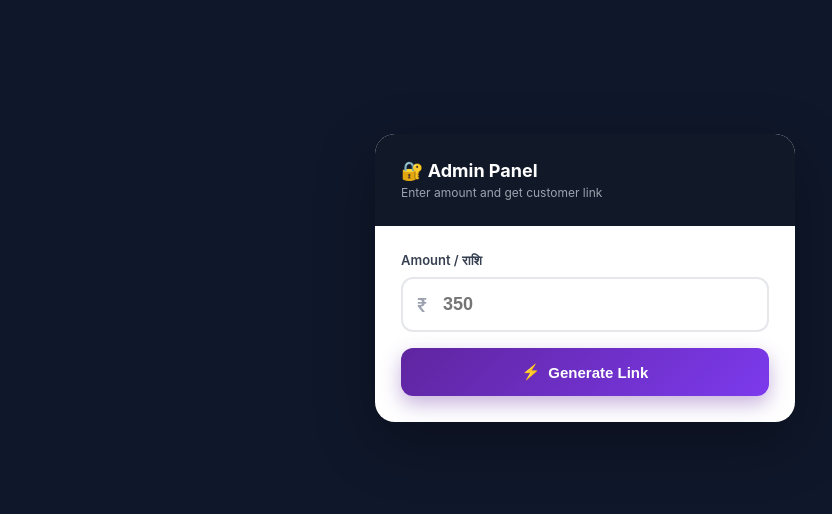
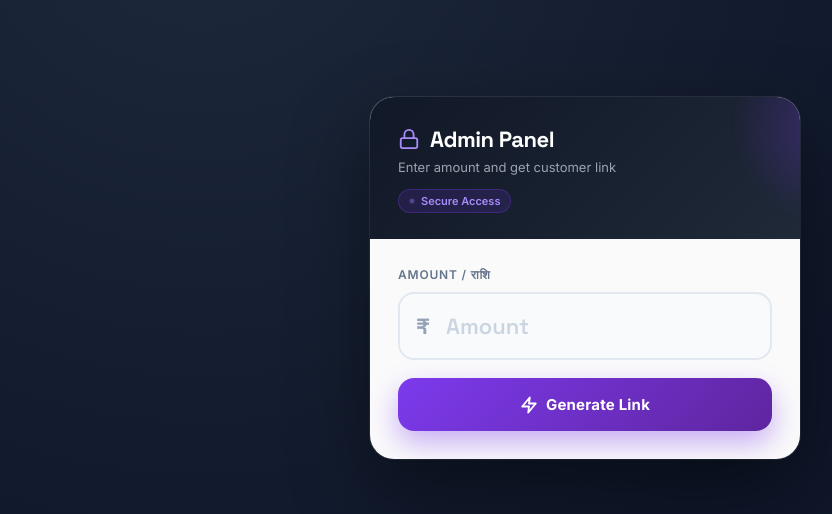
Before and after one commit to ramdassakharkar336-oss/offer-claim, a plain HTML site: page admin.html in a window 1280 px wide. Shown: the part 122-636 px from the top of the page, without its empty margins (55-887 px from the left). Drawn offline with Linux system fonts and the light colour scheme.

Commit message:
Update admin.html

```diff
--- a/admin.html
+++ b/admin.html
@@ -4,114 +4,208 @@
 <meta charset="UTF-8">
 <meta name="viewport" content="width=device-width, initial-scale=1.0, maximum-scale=1.0, user-scalable=no">
 <title>Admin — QuickPay</title>
+<link rel="preconnect" href="https://fonts.googleapis.com">
+<link rel="preconnect" href="https://fonts.gstatic.com" crossorigin>
+<link href="https://fonts.googleapis.com/css2?family=Inter:wght@400;500;600;700;800&family=Space+Grotesk:wght@500;600;700&display=swap" rel="stylesheet">
 <style>
   * { margin: 0; padding: 0; box-sizing: border-box; -webkit-tap-highlight-color: transparent; }
   html, body { touch-action: pan-y; -webkit-text-size-adjust: 100%; }
   body {
-    font-family: -apple-system, BlinkMacSystemFont, 'Segoe UI', Roboto, sans-serif;
-    background: #0f172a; min-height: 100vh;
-    display: flex; align-items: center; justify-content: center; padding: 20px;
+    font-family: 'Inter', -apple-system, sans-serif;
+    background: radial-gradient(circle at 20% 0%, #1e293b 0%, #0f172a 60%);
+    min-height: 100vh;
+    display: flex; align-items: center; justify-content: center;
+    padding: 20px; color: #0f172a;
+    -webkit-font-smoothing: antialiased;
   }
   .admin-card {
-    background: #fff; border-radius: 20px; width: 100%; max-width: 420px;
-    overflow: hidden; box-shadow: 0 20px 60px rgba(0,0,0,0.3);
+    background: rgba(255,255,255,0.98);
+    backdrop-filter: blur(20px);
+    border-radius: 24px; width: 100%; max-width: 430px;
+    overflow: hidden;
+    box-shadow: 0 30px 80px rgba(0,0,0,0.45), 0 0 0 1px rgba(255,255,255,0.1);
+    animation: cardIn 0.5s cubic-bezier(0.16,1,0.3,1);
   }
-  .admin-header { background: #111827; padding: 26px; color: #fff; }
-  .admin-header h2 { font-size: 18px; font-weight: 700; }
-  .admin-header p { font-size: 12px; color: #9ca3af; margin-top: 4px; }
-  .admin-body { padding: 26px; }
-  .field-label { font-size: 13px; font-weight: 600; color: #374151; margin-bottom: 8px; display: block; }
-  .input-wrap { position: relative; margin-bottom: 16px; }
+  @keyframes cardIn {
+    from { opacity: 0; transform: translateY(20px) scale(0.98); }
+    to { opacity: 1; transform: translateY(0) scale(1); }
+  }
+  .admin-header {
+    background: linear-gradient(135deg, #111827 0%, #1f2937 100%);
+    padding: 28px 28px 26px; color: #fff;
+    position: relative; overflow: hidden;
+  }
+  .admin-header::after {
+    content: ''; position: absolute; top: -50%; right: -30%;
+    width: 200px; height: 200px; border-radius: 50%;
+    background: radial-gradient(circle, rgba(124,58,237,0.3), transparent 70%);
+  }
+  .admin-header h2 {
+    font-family: 'Space Grotesk', sans-serif;
+    font-size: 22px; font-weight: 700; letter-spacing: -0.5px;
+    display: flex; align-items: center; gap: 10px; position: relative;
+  }
+  .admin-header h2 svg { width: 22px; height: 22px; stroke: #a78bfa; }
+  .admin-header p { font-size: 13px; color: #9ca3af; margin-top: 6px; position: relative; }
+  .badge {
+    display: inline-flex; align-items: center; gap: 6px;
+    background: rgba(124,58,237,0.15); border: 1px solid rgba(124,58,237,0.3);
+    color: #a78bfa; font-size: 11px; font-weight: 600;
+    padding: 4px 10px; border-radius: 100px; margin-top: 14px;
+    position: relative;
+  }
+  .badge::before {
+    content: ''; width: 6px; height: 6px; border-radius: 50%;
+    background: #a78bfa; animation: pulse 2s infinite;
+  }
+  @keyframes pulse {
+    0%, 100% { opacity: 1; transform: scale(1); }
+    50% { opacity: 0.4; transform: scale(0.8); }
+  }
+  .admin-body { padding: 28px; }
+  .field-label {
+    font-size: 12px; font-weight: 600; color: #64748b;
+    text-transform: uppercase; letter-spacing: 0.8px;
+    margin-bottom: 10px; display: block;
+  }
+  .input-wrap { position: relative; margin-bottom: 18px; }
   .input-wrap .rupee {
-    position: absolute; left: 16px; top: 50%; transform: translateY(-50%);
-    font-size: 18px; color: #9ca3af; font-weight: 600;
+    position: absolute; left: 18px; top: 50%; transform: translateY(-50%);
+    font-size: 22px; color: #94a3b8; font-weight: 700;
+    font-family: 'Space Grotesk', sans-serif;
   }
   input[type="number"] {
-    width: 100%; padding: 15px 16px 15px 40px; font-size: 18px; font-weight: 600;
-    border: 2px solid #e5e7eb; border-radius: 12px; outline: none;
-    transition: all 0.2s; color: #111827;
+    width: 100%; padding: 18px 18px 18px 46px;
+    font-size: 22px; font-weight: 700;
+    font-family: 'Space Grotesk', sans-serif;
+    border: 2px solid #e2e8f0; border-radius: 16px;
+    outline: none; transition: all 0.25s cubic-bezier(0.16,1,0.3,1);
+    color: #0f172a; background: #f8fafc;
   }
-  input[type="number"]:focus { border-color: #5f259f; box-shadow: 0 0 0 4px rgba(95,37,159,0.12); }
+  input[type="number"]:focus {
+    border-color: #7c3aed; background: #fff;
+    box-shadow: 0 0 0 5px rgba(124,58,237,0.12);
+    transform: translateY(-1px);
+  }
+  input[type="number"]::placeholder { color: #cbd5e1; font-weight: 600; }
   input[type="number"]::-webkit-outer-spin-button,
   input[type="number"]::-webkit-inner-spin-button { -webkit-appearance: none; margin: 0; }
   .btn {
-    width: 100%; padding: 15px; border: none; border-radius: 12px;
-    font-size: 15px; font-weight: 700; cursor: pointer; transition: all 0.2s;
+    width: 100%; padding: 17px; border: none; border-radius: 16px;
+    font-size: 15px; font-weight: 700; cursor: pointer;
+    transition: all 0.2s cubic-bezier(0.16,1,0.3,1);
     display: flex; align-items: center; justify-content: center; gap: 8px;
+    font-family: 'Inter', sans-serif; letter-spacing: 0.2px;
   }
-  .btn-primary { background: linear-gradient(135deg, #5f259f, #7c3aed); color: #fff; box-shadow: 0 8px 20px rgba(95,37,159,0.35); }
-  .btn-primary:active { transform: scale(0.97); }
-  .btn-copy { background: #f0fdf4; color: #16a34a; border: 2px solid #bbf7d0; margin-top: 10px; }
-  .btn-wa { background: #25D366; color: #fff; margin-top: 10px; }
+  .btn svg { width: 18px; height: 18px; }
+  .btn-primary {
+    background: linear-gradient(135deg, #7c3aed 0%, #5f259f 100%);
+    color: #fff;
+    box-shadow: 0 12px 28px rgba(124,58,237,0.4);
+  }
+  .btn-primary:hover { transform: translateY(-2px); box-shadow: 0 16px 36px rgba(124,58,237,0.5); }
+  .btn-primary:active { transform: translateY(0) scale(0.98); }
+  .btn-copy {
+    background: #ecfdf5; color: #059669;
+    border: 2px solid #a7f3d0; margin-top: 10px;
+  }
+  .btn-copy:hover { background: #d1fae5; transform: translateY(-1px); }
+  .btn-wa {
+    background: linear-gradient(135deg, #25D366 0%, #128C7E 100%);
+    color: #fff; margin-top: 10px;
+    box-shadow: 0 12px 28px rgba(37,211,102,0.35);
+  }
+  .btn-wa:hover { transform: translateY(-2px); box-shadow: 0 16px 36px rgba(37,211,102,0.45); }
   .result-box {
-    display: none; margin-top: 20px; padding: 16px;
-    background: #f8fafc; border: 1px solid #e2e8f0; border-radius: 12px;
+    display: none; margin-top: 22px; padding: 18px;
+    background: #f8fafc; border: 1px solid #e2e8f0;
+    border-radius: 16px;
+    animation: slideUp 0.4s cubic-bezier(0.16,1,0.3,1);
   }
-  .result-box .lbl { font-size: 11px; color: #64748b; text-transform: uppercase; letter-spacing: 0.5px; margin-bottom: 6px; }
+  @keyframes slideUp {
+    from { opacity: 0; transform: translateY(12px); }
+    to { opacity: 1; transform: translateY(0); }
+  }
+  .result-box .lbl {
+    font-size: 11px; color: #64748b; text-transform: uppercase;
+    letter-spacing: 0.8px; margin-bottom: 8px; font-weight: 600;
+  }
   .result-box .link-text {
     font-size: 12px; color: #0f172a; word-break: break-all;
-    background: #fff; padding: 10px; border-radius: 8px; border: 1px solid #e2e8f0;
+    background: #fff; padding: 12px; border-radius: 10px;
+    border: 1px solid #e2e8f0; font-family: 'Space Grotesk', monospace;
+    font-weight: 500; line-height: 1.5;
   }
   .toast {
-    position: fixed; bottom: 30px; left: 50%; transform: translateX(-50%) translateY(100px);
-    background: #111827; color: #fff; padding: 12px 22px; border-radius: 12px;
-    font-size: 13px; font-weight: 600; opacity: 0; transition: all 0.3s ease; z-index: 999;
+    position: fixed; bottom: 30px; left: 50%;
+    transform: translateX(-50%) translateY(100px);
+    background: #111827; color: #fff; padding: 14px 24px;
+    border-radius: 14px; font-size: 13px; font-weight: 600;
+    opacity: 0; transition: all 0.35s cubic-bezier(0.16,1,0.3,1);
+    z-index: 999; box-shadow: 0 16px 40px rgba(0,0,0,0.3);
+    display: flex; align-items: center; gap: 8px;
   }
   .toast.show { transform: translateX(-50%) translateY(0); opacity: 1; }
+  .toast svg { width: 16px; height: 16px; color: #25D366; }
 </style>
 </head>
 <body>
 <div class="admin-card">
   <div class="admin-header">
-    <h2>🔐 Admin Panel</h2>
+    <h2>
+      <svg viewBox="0 0 24 24" fill="none" stroke-width="2" stroke-linecap="round" stroke-linejoin="round"><rect x="3" y="11" width="18" height="11" rx="2"/><path d="M7 11V7a5 5 0 0 1 10 0v4"/></svg>
+      Admin Panel
+    </h2>
     <p>Enter amount and get customer link</p>
+    <div class="badge">Secure Access</div>
   </div>
   <div class="admin-body">
     <label class="field-label">Amount / राशि</label>
     <div class="input-wrap">
       <span class="rupee">₹</span>
-      <input type="number" id="adminAmount" placeholder="350" min="1">
+      <input type="number" id="adminAmount" placeholder="Amount" min="1" inputmode="numeric">
     </div>
     <button class="btn btn-primary" onclick="generateLink()">
-      <span>⚡</span> Generate Link
+      <svg viewBox="0 0 24 24" fill="none" stroke="currentColor" stroke-width="2.5" stroke-linecap="round" stroke-linejoin="round"><polygon points="13 2 3 14 12 14 11 22 21 10 12 10 13 2"/></svg>
+      Generate Link
     </button>
 
     <div class="result-box" id="resultBox">
       <div class="lbl">Customer Link / ग्राहक लिंक</div>
       <div class="link-text" id="linkText"></div>
       <button class="btn btn-copy" onclick="copyLink()">
-        <span>📋</span> Copy Link
+        <svg viewBox="0 0 24 24" fill="none" stroke="currentColor" stroke-width="2.5" stroke-linecap="round" stroke-linejoin="round"><rect x="9" y="9" width="13" height="13" rx="2"/><path d="M5 15H4a2 2 0 0 1-2-2V4a2 2 0 0 1 2-2h9a2 2 0 0 1 2 2v1"/></svg>
+        Copy Link
       </button>
       <button class="btn btn-wa" onclick="shareWhatsApp()">
-        <span>📲</span> Share on WhatsApp
+        <svg viewBox="0 0 24 24" fill="currentColor"><path d="M17.472 14.382c-.297-.149-1.758-.867-2.03-.967-.273-.099-.471-.148-.67.15-.197.297-.767.966-.94 1.164-.173.199-.347.223-.644.075-.297-.15-1.255-.463-2.39-1.475-.883-.788-1.48-1.761-1.653-2.059-.173-.297-.018-.458.13-.606.134-.133.298-.347.446-.52.149-.174.198-.298.298-.497.099-.198.05-.371-.025-.52-.075-.149-.669-1.612-.916-2.207-.242-.579-.487-.5-.669-.51-.173-.008-.371-.01-.57-.01-.198 0-.52.074-.792.372-.272.297-1.04 1.016-1.04 2.479 0 1.462 1.065 2.875 1.213 3.074.149.198 2.096 3.2 5.077 4.487.709.306 1.262.489 1.694.625.712.227 1.36.195 1.871.118.571-.085 1.758-.719 2.006-1.413.248-.694.248-1.289.173-1.413-.074-.124-.272-.198-.57-.347m-5.421 7.403h-.004a9.87 9.87 0 01-5.031-1.378l-.361-.214-3.741.982.998-3.648-.235-.374a9.86 9.86 0 01-1.51-5.26c.001-5.45 4.436-9.884 9.888-9.884 2.64 0 5.122 1.03 6.988 2.898a9.825 9.825 0 012.893 6.994c-.003 5.45-4.437 9.884-9.885 9.884m8.413-18.297A11.815 11.815 0 0012.05 0C5.495 0 .16 5.335.157 11.892c0 2.096.547 4.142 1.588 5.945L.057 24l6.305-1.654a11.882 11.882 0 005.683 1.448h.005c6.554 0 11.89-5.335 11.893-11.893a11.821 11.821 0 00-3.48-8.413Z"/></svg>
+        Share on WhatsApp
       </button>
     </div>
   </div>
 </div>
 
-<div class="toast" id="toast">Copied!</div>
+<div class="toast" id="toast">
+  <svg viewBox="0 0 24 24" fill="none" stroke="currentColor" stroke-width="3" stroke-linecap="round" stroke-linejoin="round"><polyline points="20 6 9 17 4 12"/></svg>
+  <span id="toastMsg">Copied!</span>
+</div>
 
 <script>
 let currentLink = "";
 let currentAmount = 0;
 
 function showToast(msg) {
-  const t = document.getElementById('toast');
-  t.textContent = msg;
-  t.classList.add('show');
-  setTimeout(() => t.classList.remove('show'), 2000);
+  document.getElementById('toastMsg').textContent = msg;
+  document.getElementById('toast').classList.add('show');
+  setTimeout(() => document.getElementById('toast').classList.remove('show'), 2000);
 }
 
 function generateLink() {
   const amt = document.getElementById('adminAmount').value;
   if (!amt || amt <= 0) { alert('Please enter a valid amount'); return; }
-
   currentAmount = amt;
-
-  // index.html पर ले जाने वाला लिंक (कस्टमर के लिए)
   const base = window.location.origin + window.location.pathname.replace('admin.html', 'index.html');
   currentLink = `${base}?am=${amt}`;
-
   document.getElementById('linkText').textContent = currentLink;
   document.getElementById('resultBox').style.display = 'block';
 }
@@ -120,7 +214,7 @@ function copyLink() {
   if (!currentLink) return;
   if (navigator.clipboard && window.isSecureContext) {
     navigator.clipboard.writeText(currentLink)
-      .then(() => showToast('✅ Link copied!'))
+      .then(() => showToast('Link copied!'))
       .catch(() => fallbackCopy(currentLink));
   } else fallbackCopy(currentLink);
 }
@@ -129,8 +223,8 @@ function fallbackCopy(text) {
   const ta = document.createElement('textarea');
   ta.value = text; ta.style.position = 'fixed'; ta.style.left = '-9999px';
   document.body.appendChild(ta); ta.select();
-  try { document.execCommand('copy'); showToast('✅ Link copied!'); }
-  catch(e) { showToast('❌ Copy failed'); }
+  try { document.execCommand('copy'); showToast('Link copied!'); }
+  catch(e) { showToast('Copy failed'); }
   document.body.removeChild(ta);
 }
 
```
